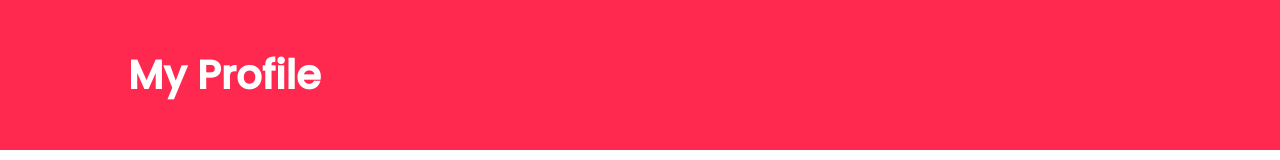
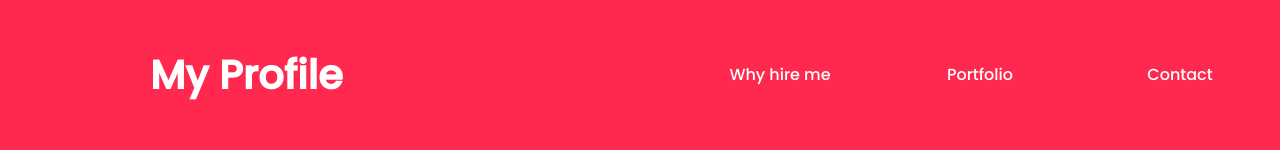
Before and after one commit to apiwatz-lee/myResume, a React (Vite) app: page / in a window 1280 px wide. Shown: the top 160 px of the page. Built offline with nearby package versions, Linux system fonts and the light colour scheme; a web font is replaced by a local one.

Commit message:
feat(heroSection):add nav bar

```diff
--- a/package.json
+++ b/package.json
@@ -15,7 +15,8 @@
     "@emotion/styled": "^11.11.0",
     "framer-motion": "^10.15.0",
     "react": "^18.2.0",
-    "react-dom": "^18.2.0"
+    "react-dom": "^18.2.0",
+    "react-router-dom": "^6.14.2"
   },
   "devDependencies": {
     "@types/react": "^18.2.15",
--- a/src/components/FooterSection.jsx
+++ b/src/components/FooterSection.jsx
@@ -7,7 +7,7 @@ function Footer() {
   const { messageBox, instargram, messageLetter } = FooterData.icon;
   return (
     <div>
-      <footer className="footer-section">
+      <footer id="contact" className="footer-section">
         <div className="email">
           <img src={messageBox} alt="" />
           {email}
--- a/src/components/HeroSection.jsx
+++ b/src/components/HeroSection.jsx
@@ -1,8 +1,7 @@
 import * as React from "react";
-import { useState } from "react";
 import HeroSectionData from "../data/HeroSectionData";
 import { ChakraProvider } from "@chakra-ui/react";
-import { Button, ButtonGroup } from "@chakra-ui/react";
+import { Button } from "@chakra-ui/react";
 import "../style/HeroSection.css";
 import myPic from "../assets/myPic.jpg";
 import bullet from "../assets/BulletPoints.svg";
@@ -24,6 +23,20 @@ function HeroSection() {
       <header className="header">
         <div className="myProfile">
           <div>My Profile</div>
+        </div>
+        <div className="navBar-wrapper">
+          <a href="#why" className="whyHireMe-nav">
+            Why hire me
+          </a>
+          <a href="#port" className="portfolio-nav">
+            Portfolio
+          </a>
+          <a href="#contact" className="contact-nav">
+            Contact
+          </a>
+          {/* <div className="whyHireMe-nav">Why hire me</div>
+          <div className="portfolio-nav">Portfolio</div>
+          <div className="contact-nav">Contact</div> */}
         </div>
       </header>
       <main className="container">
--- a/src/components/PortfolioSection.jsx
+++ b/src/components/PortfolioSection.jsx
@@ -5,7 +5,7 @@ import arrow from "../assets/Arrow.svg";
 
 function Portfolio() {
   return (
-    <div className="portfolio-section">
+    <div id="port" className="portfolio-section">
       <section className="portfolio-header">
         <div className="portfolio">Portfolio</div>
         <div className="see-more">
--- a/src/components/WhyHireMeSection.jsx
+++ b/src/components/WhyHireMeSection.jsx
@@ -4,7 +4,7 @@ import "../style/WhyHireMe.css";
 
 function WhyHireMe() {
   return (
-    <div className="whyHireMe-container">
+    <div id="why" className="whyHireMe-container">
       <div className="topic">Why Hire Me?</div>
       <div className="card-container">
         {skillsSet.map((item, index) => {
--- a/src/style/HeroSection.css
+++ b/src/style/HeroSection.css
@@ -15,7 +15,25 @@ header {
   font-size: 40px;
   font-style: normal;
   font-weight: 600;
-  line-height: 62px;
+  padding-left: 150px;
+}
+
+.navBar-wrapper {
+  display: flex;
+  color: #fff;
+  width: 50%;
+
+  & .whyHireMe-nav,
+  .portfolio-nav,
+  .contact-nav {
+    width: 200px;
+    text-align: center;
+    cursor: pointer;
+  }
+}
+
+#why {
+  transition: width 2s, height 4s;
 }
 
 .container {
```
Also changed, not shown: 1 other file (tests, documents, lock files or other folders).
